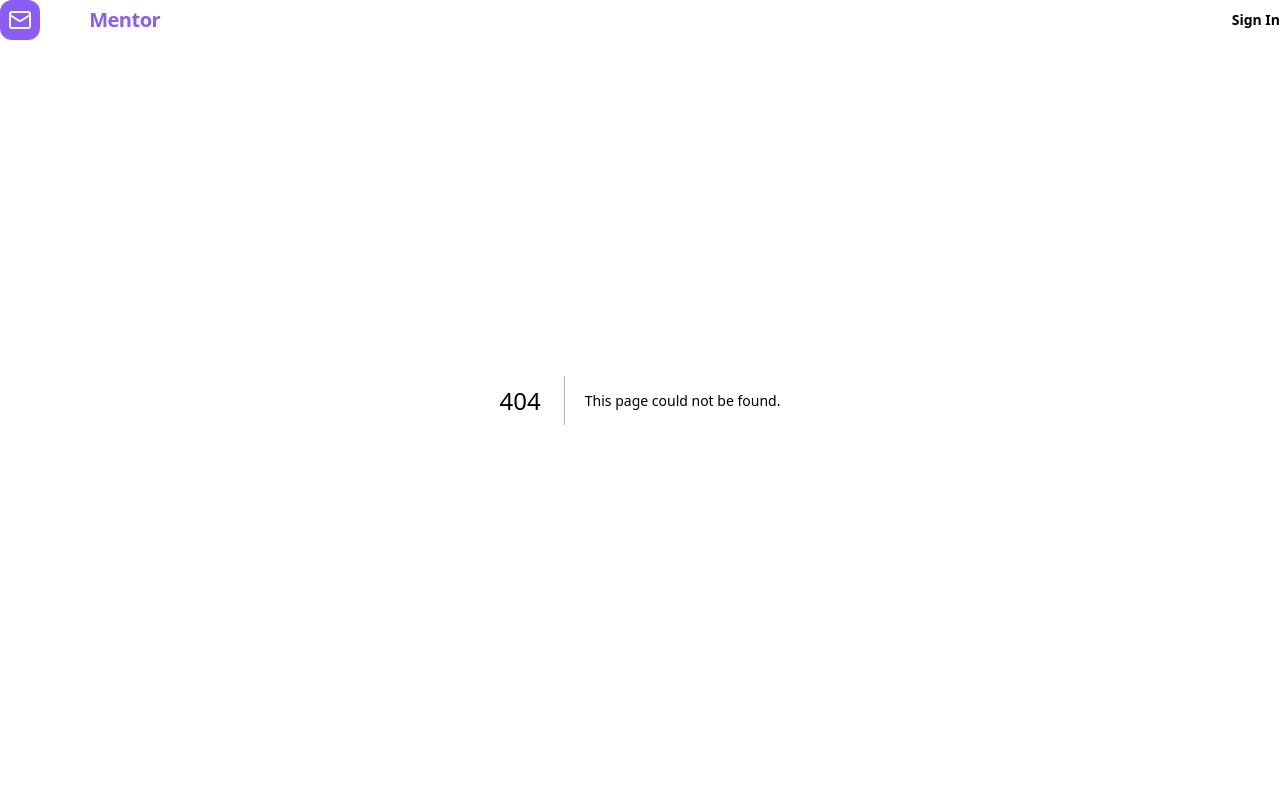
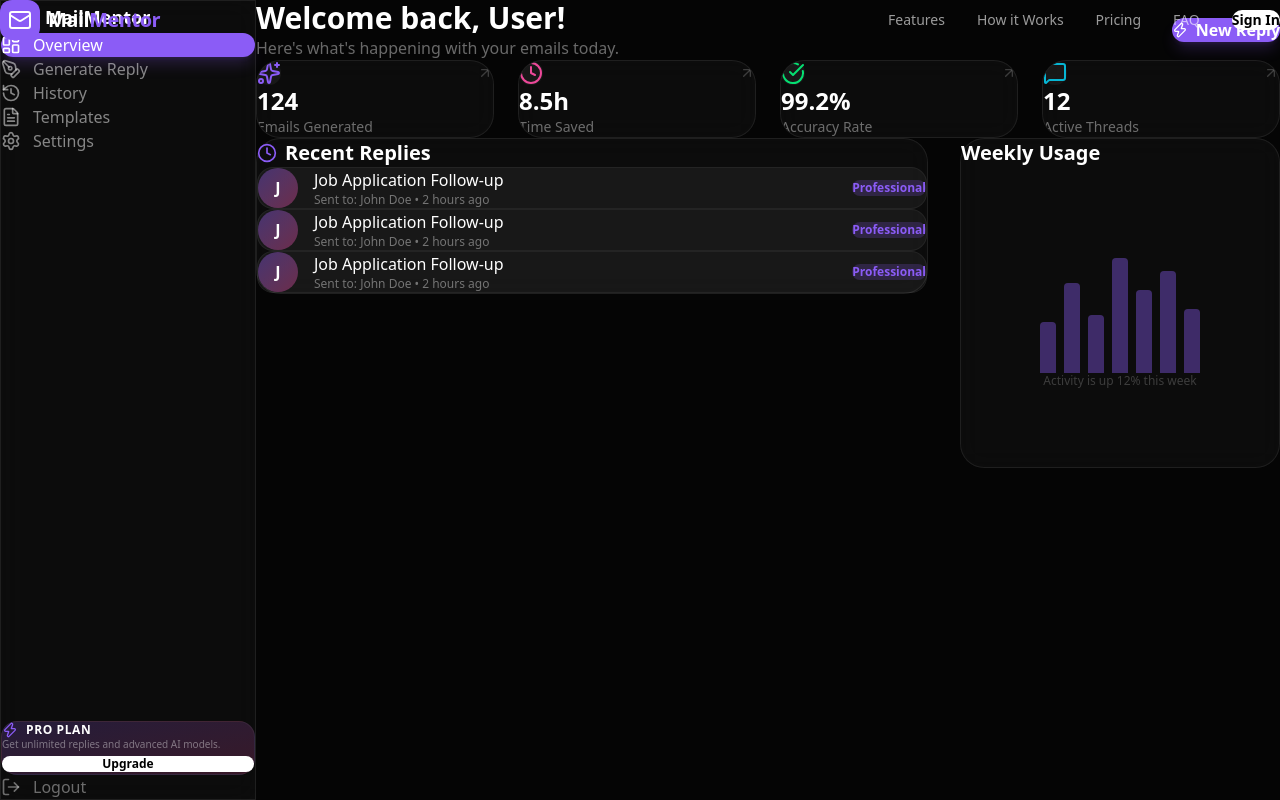
Before and after one commit to Techside-Pragyan/Mail-Mentor, a Next.js app in the folder frontend/: page /dashboard in a window 1280 px wide. Before the commit this address had no page. Built offline with nearby package versions, Linux system fonts and the light colour scheme.

Commit message:
feat: implement dashboard layout with sidebar and page shell

```diff
--- /dev/null
+++ b/frontend/src/app/(dashboard)/dashboard/page.tsx
@@ -0,0 +1,106 @@
+"use client";
+
+import { motion } from "framer-motion";
+import {
+  Zap,
+  Clock,
+  CheckCircle,
+  ArrowUpRight,
+  MessageSquare,
+  Sparkles
+} from "lucide-react";
+
+const stats = [
+  { label: "Emails Generated", value: "124", icon: Sparkles, color: "text-primary" },
+  { label: "Time Saved", value: "8.5h", icon: Clock, color: "text-secondary" },
+  { label: "Accuracy Rate", value: "99.2%", icon: CheckCircle, color: "text-green-400" },
+  { label: "Active Threads", value: "12", icon: MessageSquare, color: "text-accent" },
+];
+
+export default function DashboardOverview() {
+  return (
+    <div className="space-y-8">
+      <div className="flex items-center justify-between">
+        <div>
+          <h1 className="text-3xl font-bold mb-2">Welcome back, User!</h1>
+          <p className="text-white/40">Here's what's happening with your emails today.</p>
+        </div>
+        <button className="px-6 py-3 bg-primary text-white font-bold rounded-xl shadow-lg shadow-primary/20 hover:neon-border transition-all flex items-center gap-2">
+          <Zap className="w-4 h-4" /> New Reply
+        </button>
+      </div>
+
+      {/* Stats Grid */}
+      <div className="grid grid-cols-1 md:grid-cols-2 lg:grid-cols-4 gap-6">
+        {stats.map((stat, i) => (
+          <motion.div
+            key={stat.label}
+            initial={{ opacity: 0, y: 20 }}
+            animate={{ opacity: 1, y: 0 }}
+            transition={{ delay: i * 0.1 }}
+            className="glass p-6 rounded-3xl border border-white/5 relative overflow-hidden group hover:neon-border transition-all"
+          >
+            <div className="flex items-center justify-between mb-4">
+              <div className={`p-3 rounded-2xl bg-white/5 ${stat.color}`}>
+                <stat.icon className="w-6 h-6" />
+              </div>
+              <ArrowUpRight className="w-4 h-4 text-white/20 group-hover:text-white transition-colors" />
+            </div>
+            <div className="text-2xl font-bold mb-1">{stat.value}</div>
+            <div className="text-sm text-white/40">{stat.label}</div>
+          </motion.div>
+        ))}
+      </div>
+
+      {/* Main Content Area */}
+      <div className="grid lg:grid-cols-3 gap-8">
+        <div className="lg:col-span-2 space-y-8">
+          {/* Recent Activity */}
+          <div className="glass p-8 rounded-3xl border border-white/5">
+            <h3 className="text-xl font-bold mb-6 flex items-center gap-2">
+              <Clock className="w-5 h-5 text-primary" /> Recent Replies
+            </h3>
+            <div className="space-y-6">
+              {[1, 2, 3].map((item) => (
+                <div key={item} className="flex items-center justify-between p-4 rounded-2xl bg-white/5 border border-white/5 hover:bg-white/10 transition-colors cursor-pointer group">
+                  <div className="flex items-center gap-4">
+                    <div className="w-10 h-10 rounded-full bg-gradient-to-br from-primary/40 to-secondary/40 flex items-center justify-center font-bold">
+                      J
+                    </div>
+                    <div>
+                      <div className="font-medium text-white group-hover:text-primary transition-colors">Job Application Follow-up</div>
+                      <div className="text-xs text-white/40">Sent to: John Doe • 2 hours ago</div>
+                    </div>
+                  </div>
+                  <div className="text-xs px-3 py-1 rounded-full bg-primary/20 text-primary font-bold">
+                    Professional
+                  </div>
+                </div>
+              ))}
+            </div>
+          </div>
+        </div>
+
+        <div className="space-y-8">
+          {/* Usage Chart Placeholder */}
+          <div className="glass p-8 rounded-3xl border border-white/5 h-full">
+            <h3 className="text-xl font-bold mb-6">Weekly Usage</h3>
+            <div className="h-[300px] flex flex-col items-center justify-center text-white/20">
+              <div className="flex items-end gap-2 h-32 mb-4">
+                {[40, 70, 45, 90, 65, 80, 50].map((h, i) => (
+                  <motion.div
+                    key={i}
+                    initial={{ height: 0 }}
+                    animate={{ height: `${h}%` }}
+                    className="w-4 bg-primary/40 rounded-t-sm"
+                  />
+                ))}
+              </div>
+              <p className="text-xs font-medium">Activity is up 12% this week</p>
+            </div>
+          </div>
+        </div>
+      </div>
+    </div>
+  );
+}
--- /dev/null
+++ b/frontend/src/app/(dashboard)/layout.tsx
@@ -0,0 +1,16 @@
+import Sidebar from "@/components/dashboard/Sidebar";
+
+export default function DashboardLayout({
+  children,
+}: {
+  children: React.ReactNode;
+}) {
+  return (
+    <div className="flex min-h-screen bg-[#050505] text-white">
+      <Sidebar />
+      <main className="flex-1 p-8 overflow-y-auto">
+        {children}
+      </main>
+    </div>
+  );
+}
```
